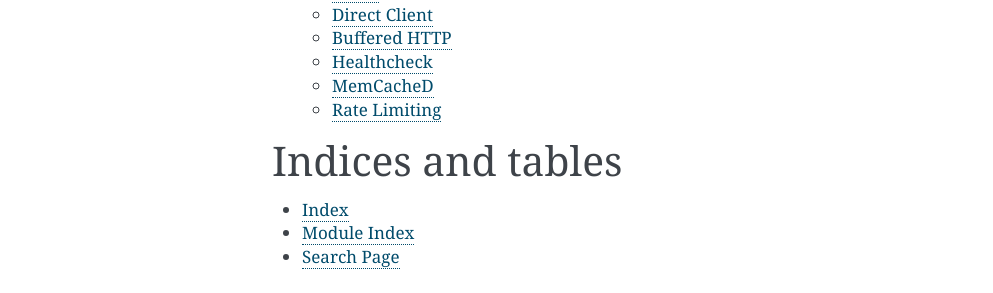
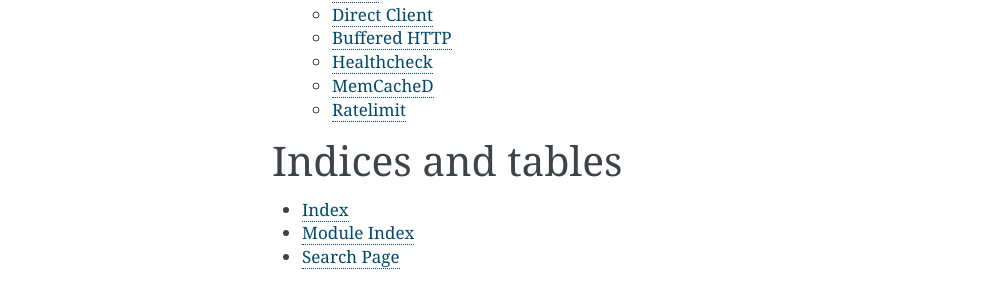
Before and after one commit to dmgerman/swift-token, a Sphinx documentation site: the page built from doc/source/index.rst, in a window 1280 px wide. Shown: the part 1707-2000 px from the top of the page, without its empty margins (148-1141 px from the left). Built offline with Sphinx 7.4.7, drawn with Linux system fonts in a browser that asks for light colours; the version number could not be read and is left out.

Commit message:
changing source docs

```diff
--- a/doc/source/misc.rst
+++ b/doc/source/misc.rst
@@ -107,8 +107,8 @@
     :members:
     :show-inheritance:
 
-Rate Limiting
-=============
+Ratelimit
+=========
 
 .. automodule:: swift.common.middleware.ratelimit
     :members:
```
